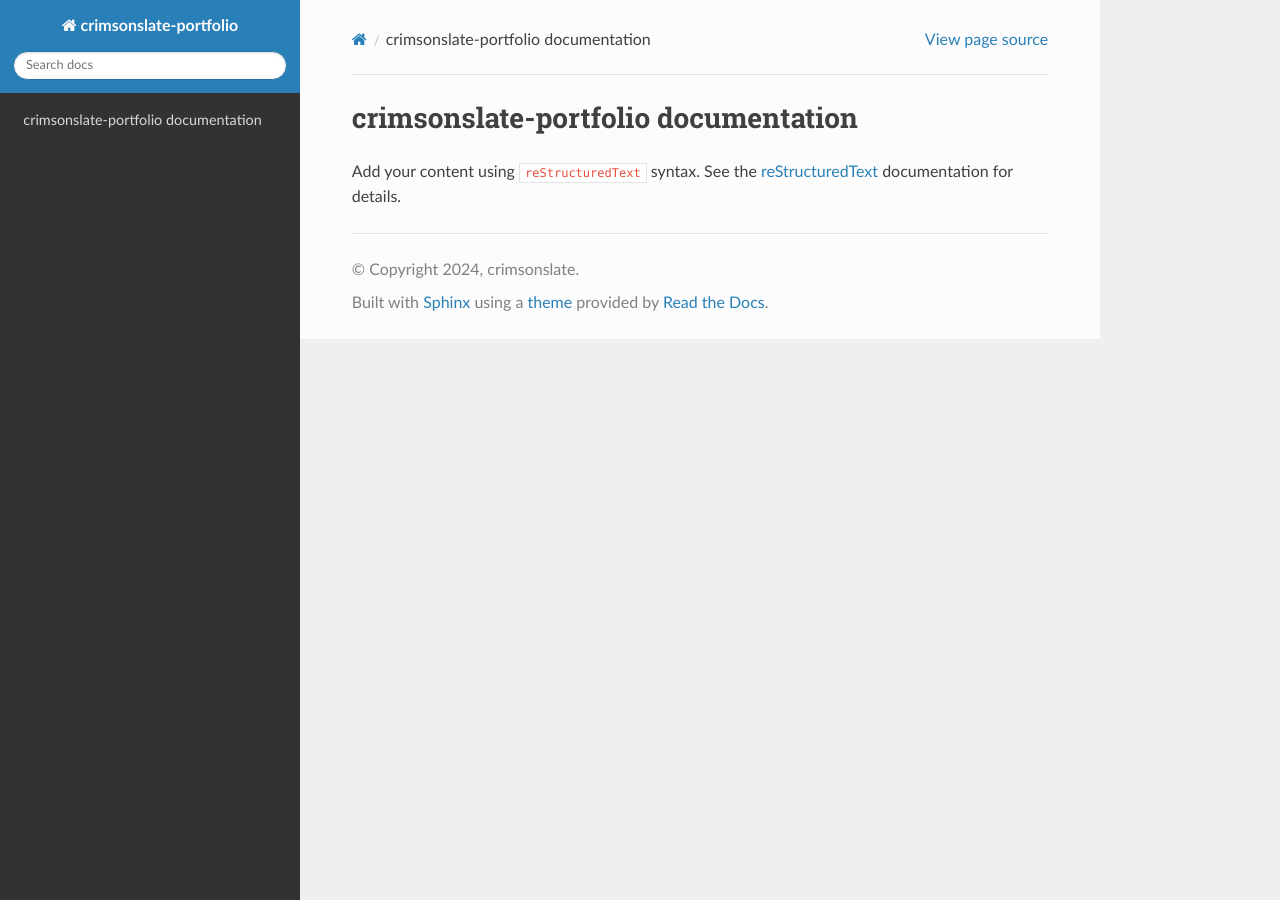
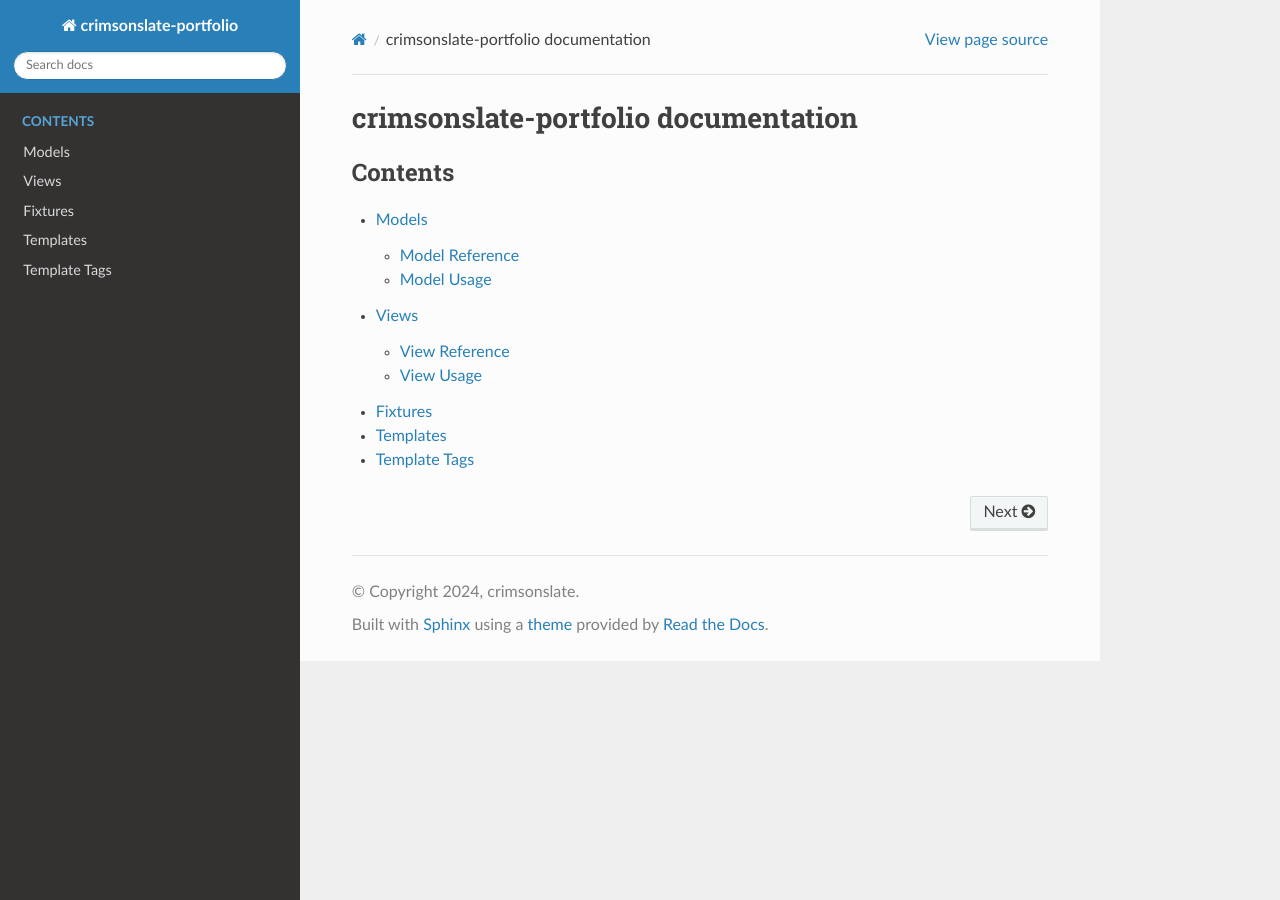
Before and after one commit to crimsonslate/portfolio, a Sphinx documentation site: the page built from docs/source/index.rst, in a window 1280 px wide. Built offline with Sphinx 7.4.7 and the Read the Docs theme 3.1.0, drawn with Linux system fonts in a browser that asks for light colours.

Commit message:
Update docs

```diff
--- a/docs/source/conf.py
+++ b/docs/source/conf.py
@@ -14,7 +14,7 @@ release = "1.3.0"
 # -- General configuration ---------------------------------------------------
 # https://www.sphinx-doc.org/en/master/usage/configuration.html#general-configuration
 
-extensions = ["sphinx_rtd_theme"]
+extensions = ["sphinx_rtd_theme", "sphinx.ext.viewcode"]
 
 templates_path = ["_templates"]
 exclude_patterns = []
--- /dev/null
+++ b/docs/source/fixtures/index.rst
@@ -0,0 +1,2 @@
+Fixtures
+========
--- a/docs/source/index.rst
+++ b/docs/source/index.rst
@@ -6,11 +6,12 @@
 crimsonslate-portfolio documentation
 ====================================
 
-Add your content using ``reStructuredText`` syntax. See the
-`reStructuredText <https://www.sphinx-doc.org/en/master/usage/restructuredtext/index.html>`_
-documentation for details.
+.. toctree::
+    :maxdepth: 2
+    :caption: Contents
 
-
-.. toctree::
-   :maxdepth: 2
-   :caption: Contents:
+    models/index.rst
+    views/index.rst
+    fixtures/index.rst
+    templates/index.rst
+    templatetags/index.rst
--- /dev/null
+++ b/docs/source/models/index.rst
@@ -0,0 +1,9 @@
+Models
+======
+
+.. toctree::
+    :maxdepth: 2
+    :caption: Contents
+
+    reference.rst
+    usage.rst
--- /dev/null
+++ b/docs/source/models/usage.rst
@@ -0,0 +1,2 @@
+Model Usage
+===========
--- /dev/null
+++ b/docs/source/templates/index.rst
@@ -0,0 +1,2 @@
+Templates
+=========
--- /dev/null
+++ b/docs/source/templatetags/index.rst
@@ -0,0 +1,2 @@
+Template Tags
+=============
--- /dev/null
+++ b/docs/source/views/index.rst
@@ -0,0 +1,9 @@
+Views
+=====
+
+.. toctree::
+    :maxdepth: 2
+    :caption: Contents
+
+    reference.rst
+    usage.rst
--- /dev/null
+++ b/docs/source/views/reference.rst
@@ -0,0 +1,2 @@
+View Reference
+==============
--- /dev/null
+++ b/docs/source/views/usage.rst
@@ -0,0 +1,2 @@
+View Usage
+==========
--- a/pyproject.toml
+++ b/pyproject.toml
@@ -57,8 +57,8 @@ Repository = "https://github.com/crimsonslate/portfolio"
 Documentation = "https://crimsonslate-portfolio.readthedocs.io/en/latest"
 
 [build-system]
-requires = ["setuptools", "setuptools-scm"]
-build-backend = "setuptools.build_meta"
+requires = ["hatchling"]
+build-backend = "hatchling.build"
 
 [tool.setuptools]
 packages = ["crimsonslate_portfolio"]
```
Also changed, not shown: docs/source/models/reference.rst (added, +156 -0 lines).
